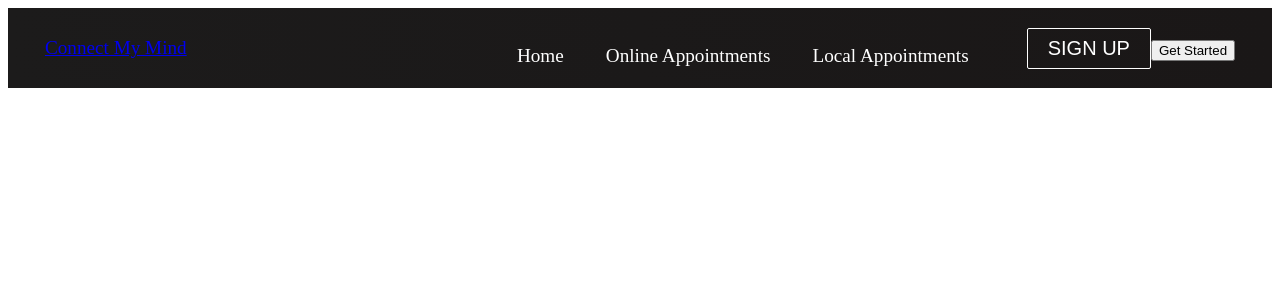
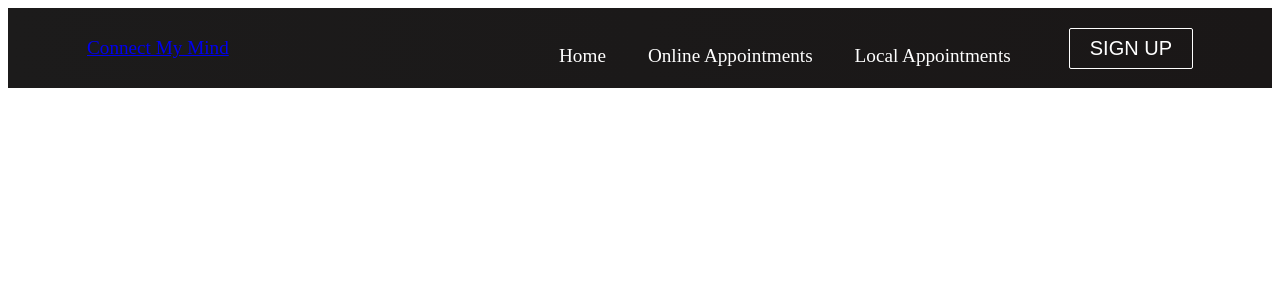
Before and after one commit to albert-du/ConnectMyMind, a React (Create React App) app in the folder client/connect-my-mind/: page / in a window 1280 px wide. Shown: the top 300 px of the page. Built offline with nearby package versions, Linux system fonts and the light colour scheme.

Commit message:
removing get started button

```diff
--- a/client/connect-my-mind/src/components/Button.js
+++ b/client/connect-my-mind/src/components/Button.js
@@ -17,7 +17,6 @@ export const Button = ({children, type, onClick, buttonStyle, buttonSize}) => {
             >
                 {children}
             </button>
-            <button>Get Started</button>
         </Link>
     )
 };
```
